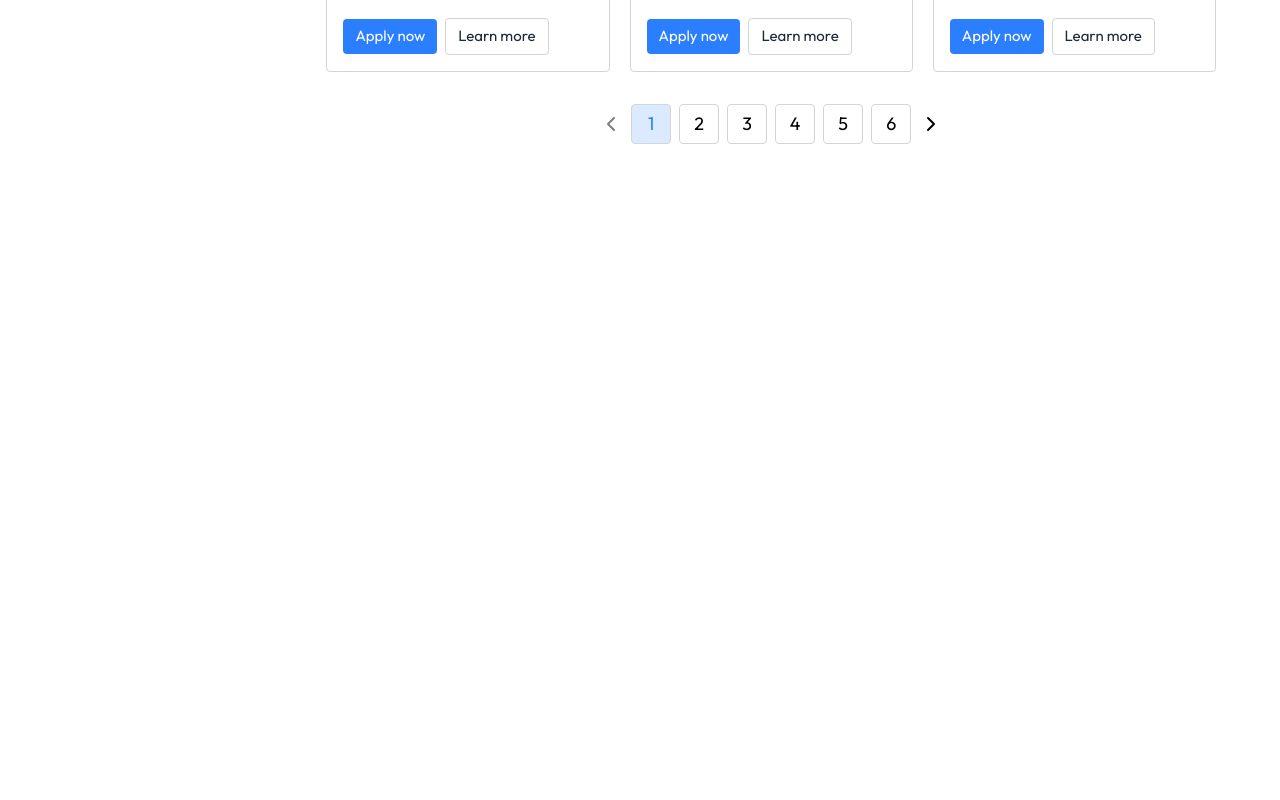
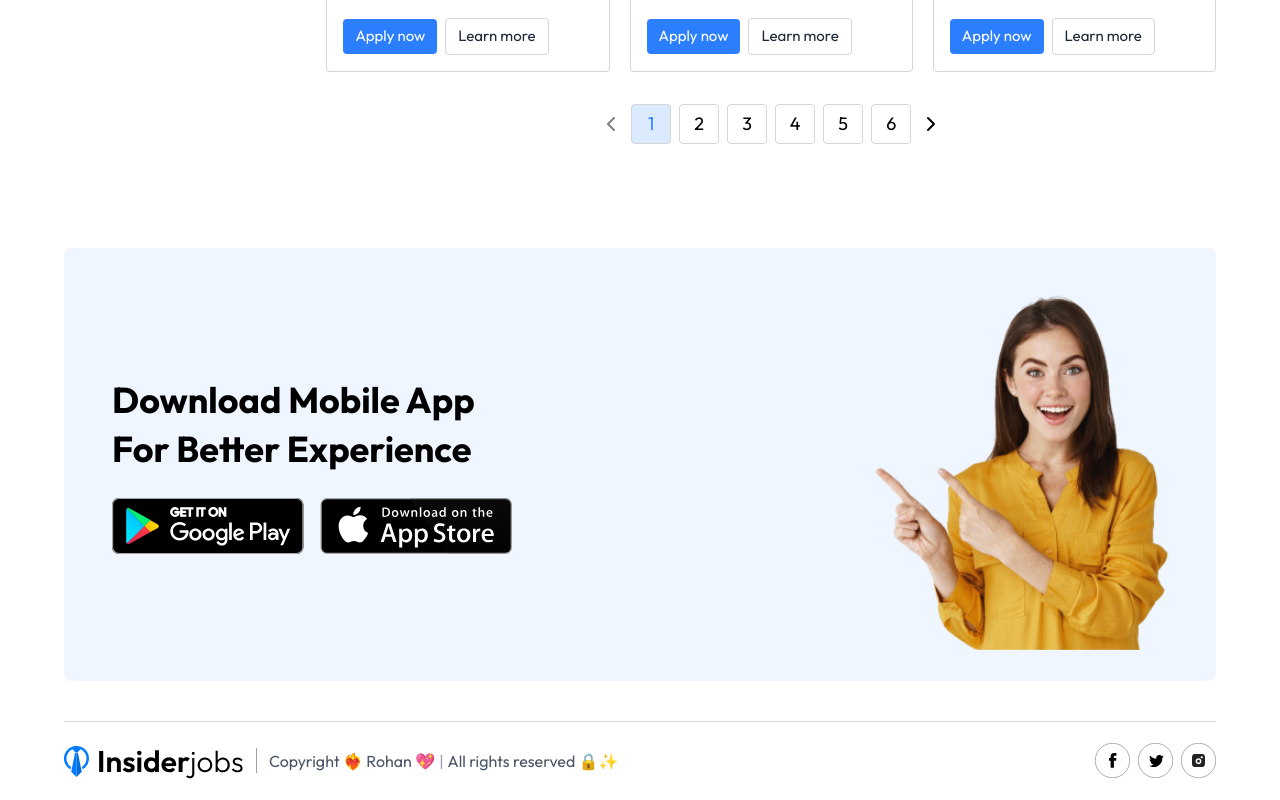
Before and after one commit to Dev-Rohan1/job-insider, a React (Vite) app in the folder frontend/: page / in a window 1280 px wide. Shown: the part 1258-2058 px from the top of the page. Before the commit the page ends 1442 px from the top, so only its background shows below. Built offline with nearby package versions, Linux system fonts and the light colour scheme; no server answers.

Commit message:
complete download section & footer

```diff
--- /dev/null
+++ b/frontend/src/components/Download.jsx
@@ -0,0 +1,38 @@
+import React from "react";
+import { assets } from "../assets/assets";
+
+const Download = () => {
+  return (
+    <section className="mt-16 mb-10 rounded-lg bg-blue-50 p-8 lg:p-12">
+      <div className="flex flex-col items-center lg:flex-row lg:items-center lg:justify-between">
+        <div className="mb-8 text-center lg:mb-0 lg:text-left">
+          <h1 className="mb-6 text-3xl leading-tight font-semibold lg:text-4xl lg:leading-snug lg:font-bold">
+            Download Mobile App
+            <br className="hidden lg:block" /> For Better Experience
+          </h1>
+          <div className="flex justify-center space-x-4 lg:justify-start">
+            <img
+              src={assets.play_store}
+              alt="Play Store"
+              className="w-40 lg:w-48"
+            />
+            <img
+              src={assets.app_store}
+              alt="App Store"
+              className="w-40 lg:w-48"
+            />
+          </div>
+        </div>
+        <div className="lg:flex lg:justify-end">
+          <img
+            className="w-full max-w-md lg:max-w-lg lg:scale-110"
+            src={assets.app_main_img}
+            alt="App Preview"
+          />
+        </div>
+      </div>
+    </section>
+  );
+};
+
+export default Download;
--- /dev/null
+++ b/frontend/src/components/Footer.jsx
@@ -0,0 +1,63 @@
+import React from "react";
+import { assets } from "../assets/assets";
+import { Link } from "react-router-dom";
+
+const Footer = () => {
+  return (
+    <footer className="border-t border-gray-300 py-5">
+      <div className="flex items-center justify-between">
+        <div className="flex items-center gap-3">
+          <Link to={"/"}>
+            <img
+              className="w-[130px] md:w-auto"
+              src={assets.logo}
+              alt="Company Logo"
+            />
+          </Link>
+          <span className="hidden h-[25px] w-[1px] bg-gray-400 lg:inline-block"></span>
+          <p className="hidden items-center gap-1 text-gray-600 lg:flex">
+            Copyright ❤️‍🔥 Rohan 💖 <span className="text-gray-400">|</span> All
+            rights reserved 🔒✨
+          </p>
+        </div>
+        <div className="flex items-center gap-2">
+          <a
+            href="https://www.facebook.com"
+            target="_blank"
+            rel="noopener noreferrer"
+          >
+            <img
+              className="w-[30px] md:w-auto"
+              src={assets.facebook_icon}
+              alt="Facebook Icon"
+            />
+          </a>
+          <a
+            href="https://www.twitter.com"
+            target="_blank"
+            rel="noopener noreferrer"
+          >
+            <img
+              className="w-[30px] md:w-auto"
+              src={assets.twitter_icon}
+              alt="Twitter Icon"
+            />
+          </a>
+          <a
+            href="https://www.instagram.com"
+            target="_blank"
+            rel="noopener noreferrer"
+          >
+            <img
+              className="w-[30px] md:w-auto"
+              src={assets.instagram_icon}
+              alt="Instagram Icon"
+            />
+          </a>
+        </div>
+      </div>
+    </footer>
+  );
+};
+
+export default Footer;
--- a/frontend/src/components/JobList.jsx
+++ b/frontend/src/components/JobList.jsx
@@ -23,13 +23,19 @@ const JobList = ({ job }) => {
       ></div>
       <div className="flex items-center gap-2">
         <button
-          onClick={() => navigate(`/apply-jobs/${job._id}`)}
+          onClick={() => {
+            navigate(`/apply-jobs/${job._id}`);
+            scrollTo(0, 0);
+          }}
           className="cursor-pointer rounded bg-blue-500 px-3 py-1.5 text-[15px] text-white"
         >
           Apply now
         </button>
         <button
-          onClick={() => navigate(`/apply-jobs/${job._id}`)}
+          onClick={() => {
+            navigate(`/apply-jobs/${job._id}`);
+            scrollTo(0, 0);
+          }}
           className="cursor-pointer rounded border border-gray-300 px-3 py-1.5 text-[15px] text-gray-800"
         >
           Learn more
--- a/frontend/src/index.css
+++ b/frontend/src/index.css
@@ -4,6 +4,10 @@
 
 * {
   font-family: "Outfit", sans-serif;
+}
+
+html {
+  scroll-behavior: smooth;
 }
 
 @layer components {
--- a/frontend/src/pages/ApplyJobs.jsx
+++ b/frontend/src/pages/ApplyJobs.jsx
@@ -8,6 +8,7 @@ import moment from "moment";
 import kConverter from "k-convert";
 import JobList from "../components/JobList";
 import Loader from "../components/Loader";
+import Footer from "../components/Footer";
 
 const ApplyJobs = () => {
   const [jobData, setJobData] = useState(null);
@@ -135,6 +136,12 @@ const ApplyJobs = () => {
                 __html: jobData.description,
               }}
             ></div>
+            <button
+              className="mb-10 cursor-pointer rounded bg-blue-600 px-8 py-2 text-white"
+              aria-label="Apply for this job"
+            >
+              Apply now
+            </button>
           </div>
           <div className="mt-10 w-full lg:w-[28%]">
             <p className="mb-7 text-xl font-semibold">
@@ -147,6 +154,7 @@ const ApplyJobs = () => {
               {similarJobs.length > 0 ? (
                 similarJobs
                   .slice(0, 2)
+                  .reverse()
                   .map((job, index) => <JobList key={index} job={job} />)
               ) : (
                 <div className="text-red-500">
@@ -157,6 +165,7 @@ const ApplyJobs = () => {
           </div>
         </div>
       </section>
+      <Footer />
     </>
   );
 };
--- a/frontend/src/pages/Home.jsx
+++ b/frontend/src/pages/Home.jsx
@@ -2,6 +2,8 @@ import React from "react";
 import Hero from "../components/Hero";
 import Navbar from "../components/Navbar";
 import JobListing from "../components/JobListing";
+import Footer from "../components/Footer";
+import Download from "../components/Download";
 
 const Home = () => {
   return (
@@ -9,6 +11,8 @@ const Home = () => {
       <Navbar />
       <Hero />
       <JobListing />
+      <Download />
+      <Footer />
     </>
   );
 };
```
